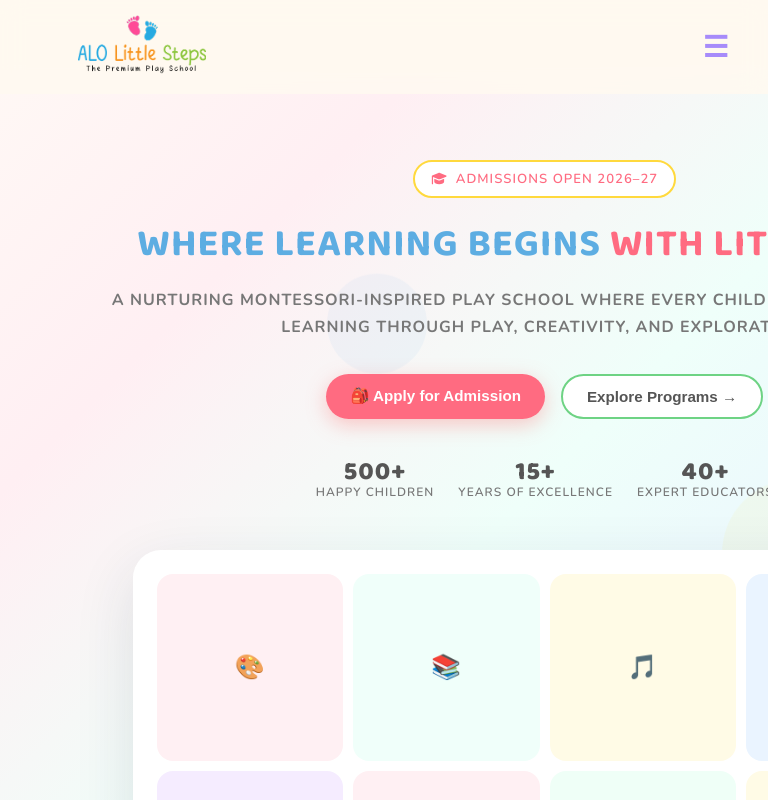
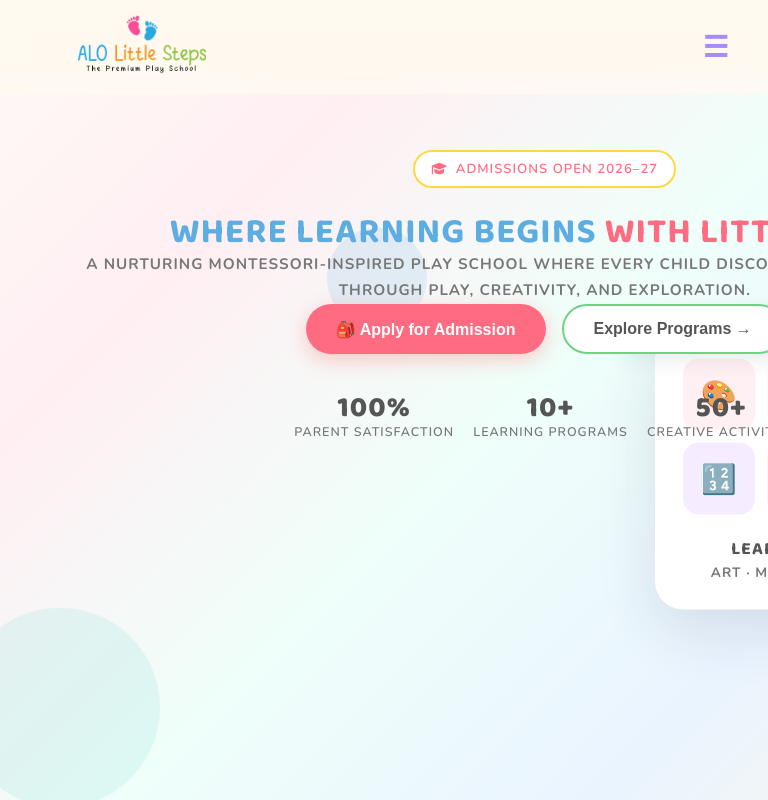
Before and after one commit to umarabdullah-s/littlestepsdemo, a Next.js app: page /home in a window 768 px wide. Shown: the top 800 px of the page. Built offline with nearby package versions, Linux system fonts and the light colour scheme.

Commit message:
add changes

```diff
--- a/src/sections/Campus/campus.module.css
+++ b/src/sections/Campus/campus.module.css
@@ -25,10 +25,13 @@
 }
 
 .title {
-  font-size: 42px;
+  /* font-size: 42px; */
   font-weight: 800;
   line-height: 1.2;
-  color: #2f2f4f;
+    font-family: "Baloo 2", cursive;
+  font-size: clamp(1.8rem, 3.5vw, 2.8rem);
+
+  color: rgb(39, 39, 39);
   margin-bottom: 10px;
 }
 
--- a/src/sections/Footer/Footer.jsx
+++ b/src/sections/Footer/Footer.jsx
@@ -48,20 +48,39 @@ const Footer = () => {
         </nav>
 
         {/* ✅ Contact */}
-        <div className={styles.contact}>
-          <span className={styles.contactItem}>
-            📍 Kesari street, 13/B1, Kesari St, opposite Eden Hall, Nagercoil, Tamil Nadu 629001
-          </span>
+      <div className={styles.contact}>
 
-          <span className={styles.contactItem}>
-            📞 +91 84386 99145
-          </span>
+  {/* 📍 Google Maps */}
+  <a
+    href="https://www.google.com/maps?q=Kesari+street,+13/B1,+Kesari+St,+Nagercoil,+Tamil+Nadu+629001"
+    target="_blank"
+    rel="noopener noreferrer"
+    className={styles.contactItem}
+  >
+    📍 Kesari street, 13/B1, Kesari St, opposite Eden Hall, Nagercoil, Tamil Nadu 629001
+  </a>
 
-          <span className={styles.contactItem}>
-            ✉️ alolittlesteps@gmail.com
-          </span>
-        </div>
+  {/* 📞 Phone → WhatsApp (Browser Friendly) */}
+  <a
+    href="https://wa.me/918438699145"
+    target="_blank"
+    rel="noopener noreferrer"
+    className={styles.contactItem}
+  >
+    📞 +91 84386 99145
+  </a>
 
+  {/* ✉️ Email → Gmail Web */}
+  <a
+    href="https://mail.google.com/mail/?view=cm&fs=1&to=alolittlesteps@gmail.com"
+    target="_blank"
+    rel="noopener noreferrer"
+    className={styles.contactItem}
+  >
+    ✉️ alolittlesteps@gmail.com
+  </a>
+
+</div>
         {/* ✅ Copyright */}
         <p className={styles.copy}>
           © {new Date().getFullYear()} Blossom Play School. All rights reserved.
--- a/src/sections/Footer/footer.module.css
+++ b/src/sections/Footer/footer.module.css
@@ -79,6 +79,17 @@
   font-size: 0.88rem;
   color: rgba(255, 255, 255, 0.8);
 }
+.contactItem {
+  display: block;
+  text-decoration: none;
+  color: inherit;
+  margin-bottom: 8px;
+  cursor: pointer;
+}
+
+.contactItem:hover {
+  color: var(--mint);
+}
 
 .divider {
   opacity: 0.3;
--- a/src/sections/Hero/Hero.jsx
+++ b/src/sections/Hero/Hero.jsx
@@ -129,22 +129,23 @@ const Hero = () => {
         {/* Stats */}
        <div className={styles.stats}>
   {[
-            ["500+", "Happy Children"],
-            ["15+", "Years of Excellence"],
-            ["40+", "Expert Educators"],
-          ].map(([num, label]) => (
-            <div key={label} className={styles.statBox}>
+    { num: "100%", label: "Parent Satisfaction" },
+    { num: "10+", label: "Learning Programs" },
+    { num: "50+", label: "Creative Activities" },
+  ].map((item) => (
+    <div key={item.label} className={styles.statBox}>
       <div
         className={styles.statNumber}
         style={{ color: colors.dark }}
       >
-                {num}
+        {item.num || "0"} {/* ✅ SAFE FALLBACK */}
       </div>
+
       <div
         className={styles.statLabel}
         style={{ color: colors.mid }}
       >
-                {label}
+        {item.label}
       </div>
     </div>
   ))}
@@ -193,7 +194,7 @@ const Hero = () => {
             left: -30,
           },
           {
-            text: "🏆Trusted by Parents - for award winning",
+            text: "🏆Trusted by Parents",
             color: colors.blue,
             bottom: -20,
             right: -20,
--- a/src/sections/Hero/Hero.module.css
+++ b/src/sections/Hero/Hero.module.css
@@ -275,91 +275,55 @@
   }
 }
 /* ================= TABLET (577px – 768px) ================= */
+/* ================= TABLET (577px – 768px) ================= */
 @media (min-width: 577px) and (max-width: 768px) {
 
   .hero {
     flex-direction: column;
     align-items: center;
     text-align: center;
-    padding: 90px 30px 50px;
+    padding: 80px 20px;
+    gap: 35px;
   }
 
-  /* LEFT CONTENT */
   .content {
-    max-width: 90%;
+    max-width: 100%;
   }
 
   .heading {
-    font-size: 2.4rem;
-    line-height: 1.2;
+    font-size: 2.2rem;
   }
 
   .description {
-    font-size: 1rem;
+    font-size: 0.95rem;
+    max-width: 90%;
+    margin: auto;
   }
 
-  /* BUTTONS */
   .buttonGroup {
     justify-content: center;
-    flex-wrap: wrap;
   }
 
-  .primaryBtn,
-  .secondaryBtn {
-    padding: 12px 24px;
-    font-size: 0.95rem;
+  .stats {
+    justify-content: center;
+    flex-wrap: wrap;
+    gap: 1.2rem;
   }
 
-  /* STATS */
-  .stats {
-    justify-content: center;
-    gap: 1.5rem;
-    flex-wrap: wrap;
-  }
-
-  .statNumber {
-    font-size: 1.6rem;
-  }
-
-  .statLabel {
-    font-size: 0.75rem;
-  }
-
-  /* RIGHT CARD */
   .cardWrapper {
-    position: static;
-    transform: none;
-    width: 80%;
-    margin-top: 50px;
-  }
-
-  .card {
-    padding: 24px;
+    width: 100%;
+    max-width: 380px;
   }
 
   .grid {
-    gap: 10px;
-  }
-
-  .gridItem {
-    font-size: 1.5rem;
-  }
-
-  /* FLOATING BADGES */
-  .floatingBadge {
-    display: none;
-  }
-
-  /* BG SHAPES */
-  .shape {
-    opacity: 0.4;
+    grid-template-columns: repeat(4, 1fr);
   }
 }
 /* ================= SMALL LAPTOP (769px – 992px) ================= */
 @media (min-width: 769px) and (max-width: 992px) {
 
   .hero {
-    flex-direction: column; /* 🔥 key change */
+    flex-direction: column;
     align-items: center;
     text-align: center;
     padding: 100px 40px 60px;
```
Lines whose indentation alone changed are shown as unchanged.
